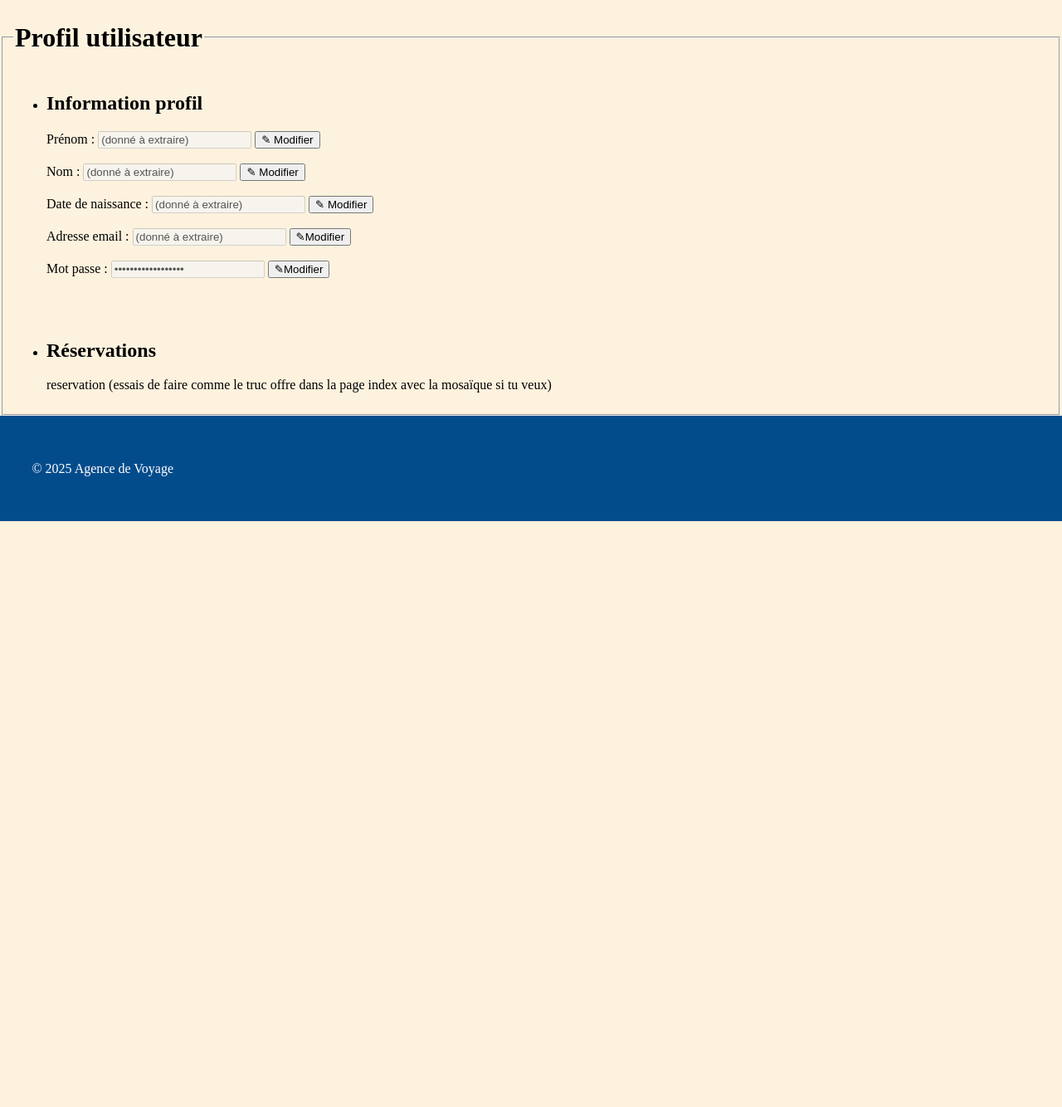
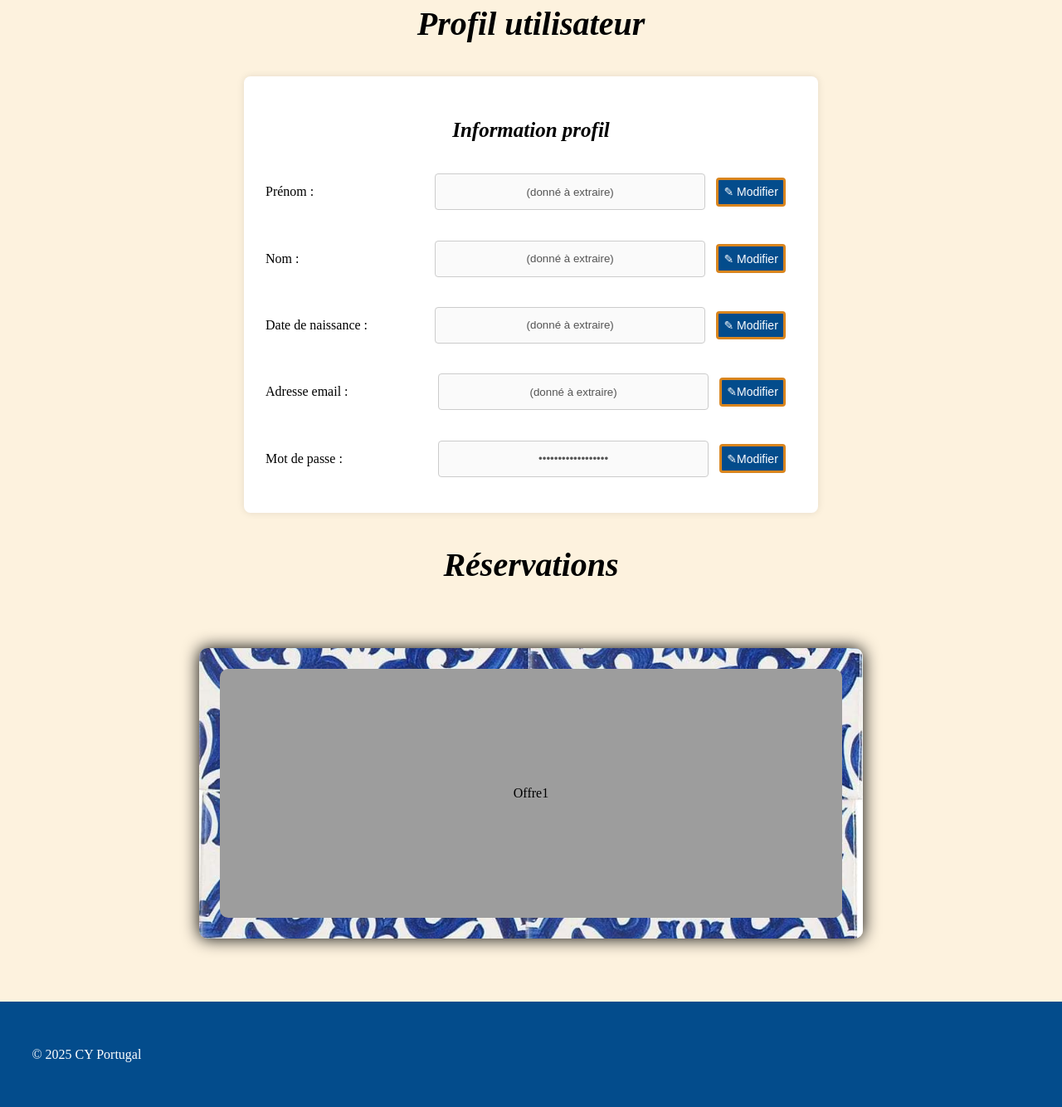
Before and after one commit to BPiroga/Click-journeY, a PHP site: page /pages/profil.html in a window 1280 px wide. Shown: the part 207-1541 px from the top of the page at 83% size. Before the commit the page ends 835 px from the top, so only its background shows below. Run offline with PHP 8.4, Linux system fonts and the light colour scheme.

Commit message:
CSS de toutes les pages fait / Ajout img / restructuration HTML pour CSS

```diff
--- a/css/style.css
+++ b/css/style.css
@@ -303,18 +281,101 @@ footer p {
     cursor: pointer;
 }
 
-.form-buttons button:hover {
+.form-buttons button:hover,
+.button-link-connexion:hover {
     background-color: #048ABF;
 }
 
-.form-buttons a {
-    display: block;
+.button-creation-compte {
     text-align: center;
     margin: 3% 0;
     color: #333;
     text-decoration: none;
 }
 
-.form-buttons a:hover {
+.button-creation-compte:hover {
     text-decoration: underline;
 }
+
+
+
+/* Profil */
+
+body>p {
+    text-align: center;
+    font-size: 40px;
+    font-weight: bold;
+    font-style: italic;
+    margin-top: 20px;
+}
+
+.profil-info {
+    width: 50%;
+    margin: 3% auto;
+    padding: 2%;
+    background-color: white;
+    box-shadow: 0 0 10px rgba(0, 0, 0, 0.1);
+    border-radius: 8px;
+}
+
+.profil-info > p {
+    text-align: center;
+    font-size: 25px;
+    font-weight: bold;
+    font-style: italic;
+    margin-bottom: 20px;
+}
+
+.profil-info div {
+    display: flex;
+    justify-content: center;
+    align-items: center;
+    padding: 10px 0;
+}
+
+.profil-info > div > p {
+    margin-right: auto;
+}
+
+.profil-info input {
+    height: 40px;
+    width: 50%;
+    padding: 0 auto;
+    border: 1px solid #ccc;
+    border-radius: 4px;
+    text-align: center;
+}
+
+.profil-info button,
+.button-link-admin {
+    font-family: Montserrat, sans-serif;
+    font-size: 14px;
+    padding: 1%;
+    margin: 2%;
+    background-color: #034C8C;
+    border: 3px solid #D9851E;
+    color: white;
+    border-radius: 4px;
+    cursor: pointer;
+    white-space: nowrap;
+}
+
+.profil-info button:hover,
+.button-link-admin:hover {
+    background-color: #048ABF;
+}
+
+.button-link-admin {
+    text-decoration: none;
+}
+
+.profil-reservation {
+    display: flex;
+    justify-content: center;
+    align-items: center;
+    margin: 6% auto;
+}
+
+.admin-profils p{
+    margin-right: 5%;
+}
--- a/pages/connexion.html
+++ b/pages/connexion.html
@@ -25,7 +25,7 @@
                         </td>
                     </tr>
                     <tr>
-                        <td>Code :</td>
+                        <td>Mot de passe :</td>
                         <td>
                             <input type="password" name="code" placeholder="Entrer votre code" required>
                         </td>
@@ -34,13 +34,13 @@
                 <div class="form-buttons">
                     <button type="submit">SE CONNECTER</button>
                     <button type="reset">EFFACER</button>
-                    <a href="inscription.html" target="_blank">Creer un compte ?</a>
+                    <a class="button-creation-compte" href="inscription.html">Creer un compte ?</a>
                 </div>
             </form>
         </div>
     </div>
     <footer>
-        <p>&copy; 2025 Agence de Voyage</p>
+        <p>&copy; 2025 CY Portugal</p>
     </footer>
 </body>
 </html>
--- a/pages/index.html
+++ b/pages/index.html
@@ -27,7 +27,7 @@
     <div class="recherchebar">
     </div>
     <footer>
-        <p>&copy; 2025 Agence de Voyage</p>
+        <p>&copy; 2025 CY Portugal</p>
     </footer>
 </body>
 </html>
--- a/pages/presentation.html
+++ b/pages/presentation.html
@@ -23,7 +23,7 @@
         Découvrez le Portugal à travers ses saveurs uniques, ses traditions culinaires et ses paysages. Nous vous proposons des expériences immersives telles que des dégustations de vins ainsi que des spécialités locales. Vivez un voyage sensoriel inoubliable au cœur de la gastronomie portugaise avec notre agence !
     </p>
     <footer>
-        <p>&copy; 2025 Agence de Voyage</p>
+        <p>&copy; 2025 CY Portugal</p>
     </footer>
 </body>
 </html>
--- a/pages/profil.html
+++ b/pages/profil.html
@@ -15,52 +15,62 @@
             <a href="search.html">Recherche</a>
         </div>
     </header>
-    <fieldset>
-        <legend><h1>Profil utilisateur</h1></legend>
-        <ul>
-            <li><h2>Information profil</h2></li>
+    <p>Profil utilisateur</p>
+    <div class="profil-info">
+        <p>Information profil</p>
 
-            <div class="profil">
-                Prénom :
+        <div>
+            <p>Prénom :</p>
             <input type="text" value="(donné à extraire)" disabled>
             <button type="button">
                 <span>&#9998</span> Modifier
             </button>
-                <br><br>
-                Nom :
+        </div>
+
+        <div>
+            <p>Nom :</p>
             <input type="text" value="(donné à extraire)" disabled>
             <button type="button">
                 <span>&#9998</span> Modifier
             </button>
-                <br><br>
-                Date de naissance :
+        </div>
+
+        <div>
+            <p>Date de naissance :</p>
             <input type="text" value="(donné à extraire)" disabled>
             <button type="button">
                 <span>&#9998</span> Modifier
             </button>
-                <br><br>
-                Adresse email :
+        </div>
+
+        <div>
+            <p>Adresse email :</p>
             <input type="email" value="(donné à extraire)" disabled>
             <button type="button">
                 <span>&#9998</span>Modifier
             </button>
-                <br><br>
-                Mot passe :
+        </div>
+
+        <div>
+            <p>Mot de passe :</p>
             <input type="password" value="(donné à extraire)" disabled>
             <button type="button">
                 <span>&#9998</span>Modifier
             </button>
         </div>
-            <br><br><br>
-            <li><h2>Réservations</h2></li>
+    </div>
 
-            <div class="profil_reservation">
-                <div>reservation (essais de faire comme le truc offre dans la page index avec la mosaïque si tu veux)</div>
+    <p>Réservations</p>
+    <div class="profil-reservation">
+        <div class="offres">
+            <div>Offre1</div>
+            <div>Offre2</div>
+            <div>Offre3</div>
+            <div>Offre4</div>
         </div>
-        </ul>
-    </fieldset>
+    </div>
     <footer>
-        <p>&copy; 2025 Agence de Voyage</p>
+        <p>&copy; 2025 CY Portugal</p>
     </footer>
 </body>
 </html>
```
Also changed, not shown: other parts of css/style.css (+19 -41 lines), pages/admin.html (added, +107 -0 lines), pages/administrateur.html (deleted, +0 -94 lines), pages/inscription.html (+14 -11 lines), pages/recherche.html (+9 -5 lines), src/Street food.webp (added), src/Vin Porto.jpg (added). Lines whose indentation alone changed are shown as unchanged.
